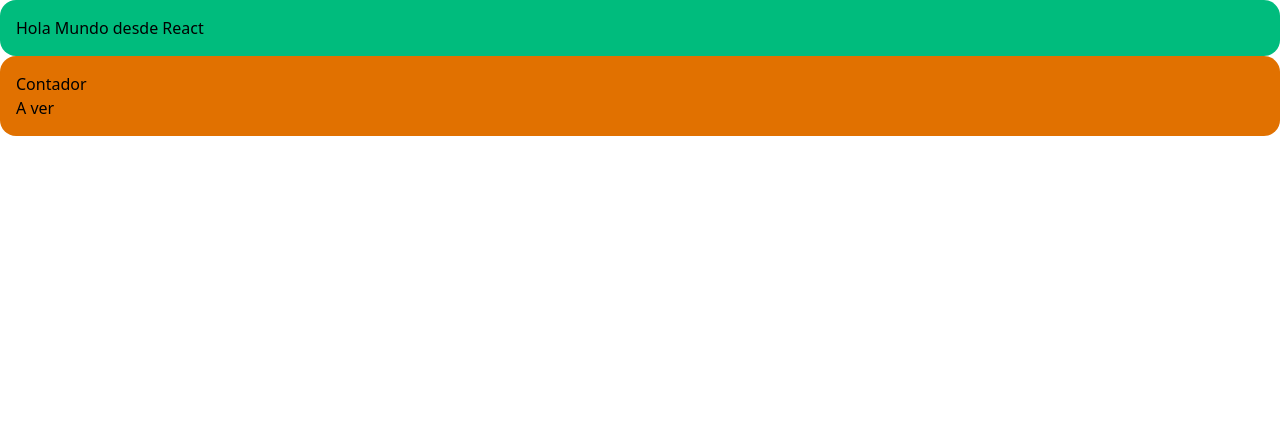
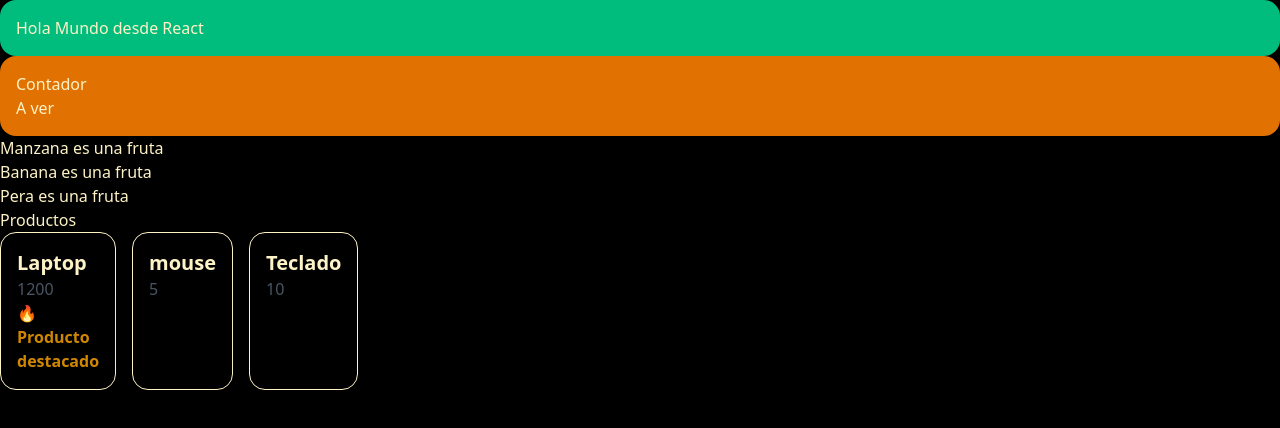
Before and after one commit to Lehuan07/react19-fullstack-supabase, a React (Vite) app in the folder fabricaReact/REACT-19/react19-padre/0-teoria/: page / in a window 1280 px wide. Shown: the top 428 px of the page. Built offline with nearby package versions, Linux system fonts and the light colour scheme.

Commit message:
Sigo con el curso

```diff
--- a/fabricaReact/REACT-19/react19-padre/0-teoria/src/App.jsx
+++ b/fabricaReact/REACT-19/react19-padre/0-teoria/src/App.jsx
@@ -1,12 +1,40 @@
 import "./index.css"
 import {HolaMundo} from "../src/components/HolaMundo"
 import{Contador} from "../src/components/Contador"
+import { CardProducto } from "./components/CardProducto"
+
+const frutas =["Manzana", "Banana", "Pera"]
+const productos =[
+  {nombre : "Laptop", precio: 1200, destacado: true},
+  {nombre : "mouse", precio: 5, destacado: false},
+{nombre : "Teclado", precio: 10, destacado: false},
+]
 
 function App(){
   return(
-    <div className="">
+    <div className="bg-black h-screen text-amber-100">
       <HolaMundo></HolaMundo>
       <Contador></Contador>
+      {
+        frutas.map((item, index) =>{
+          const esUna = "es una fruta"
+          return (
+            <div key={index} className="">
+            {item} {esUna}
+            </div>
+          )
+        })
+      }
+
+      <span>Productos</span>
+
+      <section className="gap-4 flex flex-row w-2.5">
+        {productos.map((item,index) =>{
+          return(
+          <CardProducto key={index} item={item}></CardProducto>
+        )
+      })}
+      </section>
     </div>
 
   )
--- /dev/null
+++ b/fabricaReact/REACT-19/react19-padre/0-teoria/src/components/CardProducto.jsx
@@ -0,0 +1,9 @@
+
+
+export const CardProducto = ({item}) =>(
+    <div className="p-4 border rounded-2xl shadow-2xl ">
+        <h3 className="text-xl font-bold">{item.nombre}</h3>
+        <p className="text-gray-600">{item.precio}</p>
+        {item.destacado && <span className="text-yellow-600 font-semibold">🔥 Producto destacado</span>}
+    </div>
+)
```
